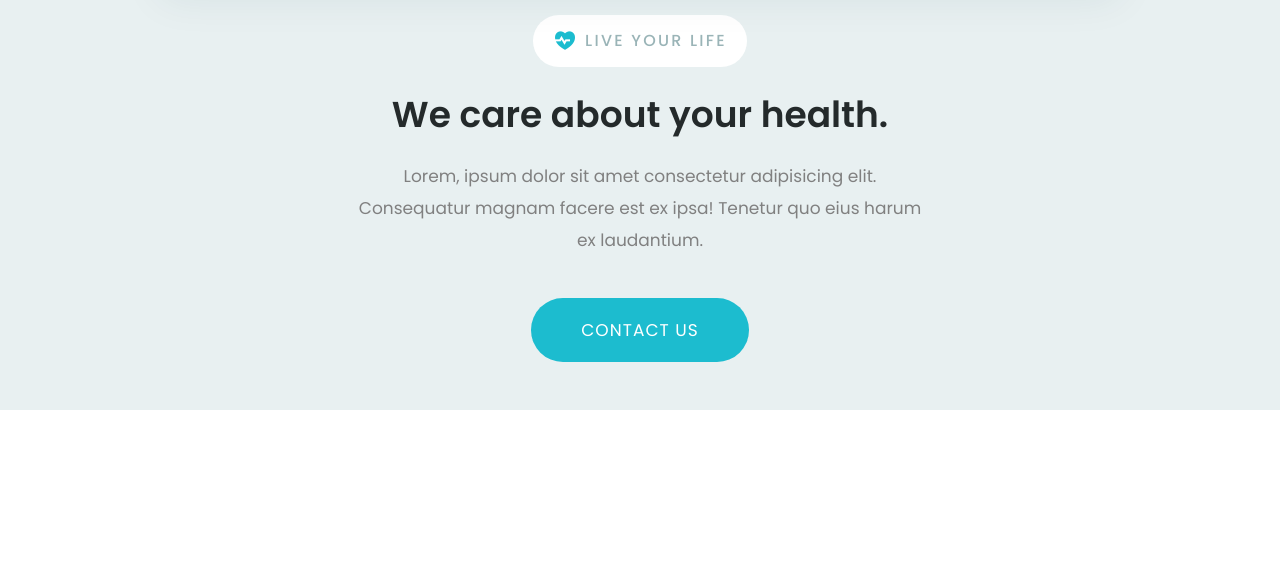
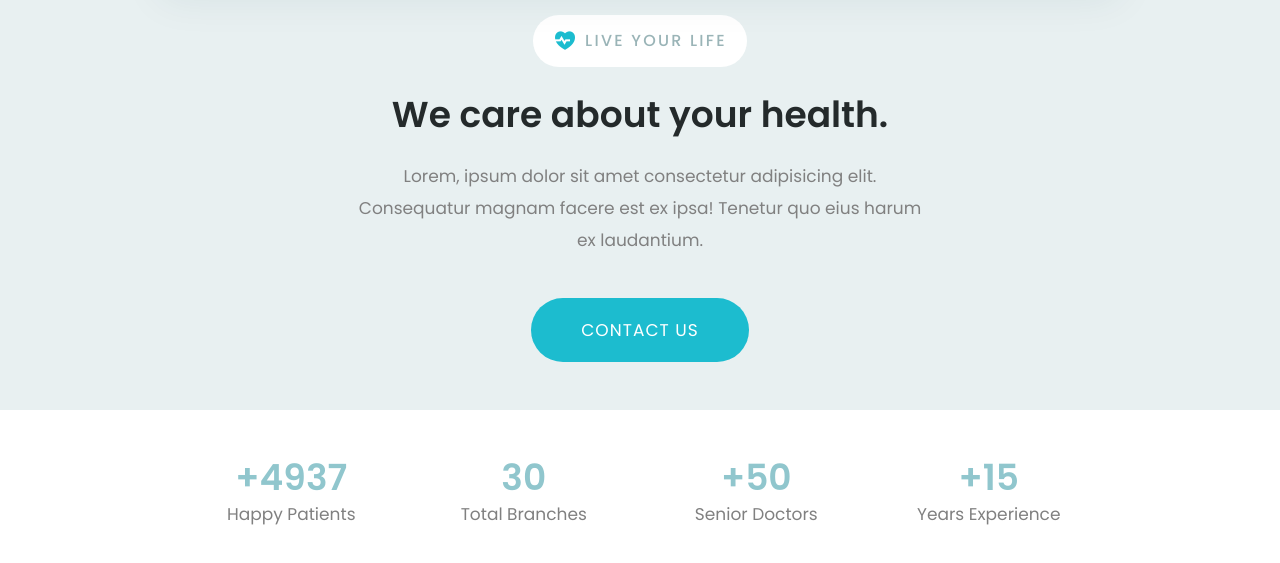
Before and after one commit to fransiskusdave/hospital-website, a website: page index.html in a window 1280 px wide. Shown: the part 169-732 px from the top of the page. Drawn offline with nearby package versions, Linux system fonts and the light colour scheme.

Commit message:
completing statistics section

```diff
--- a/index.html
+++ b/index.html
@@ -244,6 +244,53 @@
     </section>
     <!-- Hero Section End -->
 
+    <!-- Statistics Section Start -->
+    <section class="statistics section">
+      <div class="container mx-auto">
+        <div class="flex flex-col lg:flex-row justify-between gap-y-6">
+          <div
+            class="statistics__item flex-1 xl:border-r flex flex-col items-center"
+          >
+            <p
+              class="text-4xl xl:text-[64px] font-semibold text-accent-tertiary xl:mb-2"
+            >
+              +4937
+            </p>
+            <p>Happy Patients</p>
+          </div>
+          <div
+            class="statistics__item flex-1 xl:border-r flex flex-col items-center"
+          >
+            <p
+              class="text-4xl xl:text-[64px] font-semibold text-accent-tertiary xl:mb-2"
+            >
+              30
+            </p>
+            <p>Total Branches</p>
+          </div>
+          <div
+            class="statistics__item flex-1 xl:border-r flex flex-col items-center"
+          >
+            <p
+              class="text-4xl xl:text-[64px] font-semibold text-accent-tertiary xl:mb-2"
+            >
+              +50
+            </p>
+            <p>Senior Doctors</p>
+          </div>
+          <div class="statistics__item flex-1 flex flex-col items-center">
+            <p
+              class="text-4xl xl:text-[64px] font-semibold text-accent-tertiary xl:mb-2"
+            >
+              +15
+            </p>
+            <p>Years Experience</p>
+          </div>
+        </div>
+      </div>
+    </section>
+    <!-- Statistics Section End -->
+
     <!-- Swipper -->
     <script src="dist/js/swiper-bundle.min.js"></script>
 
```
Also changed, not shown: dist/css/style.css.
